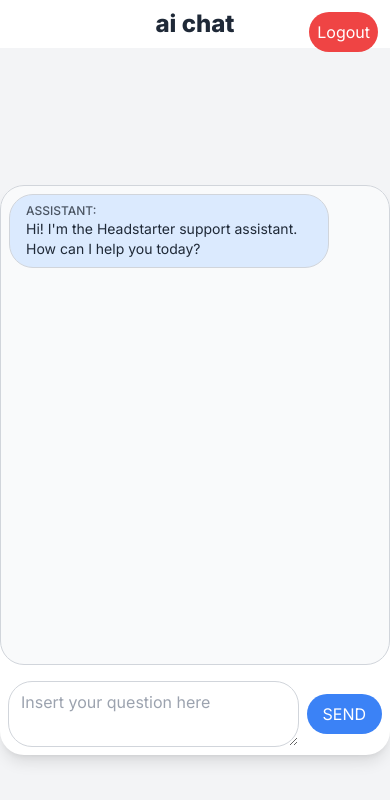
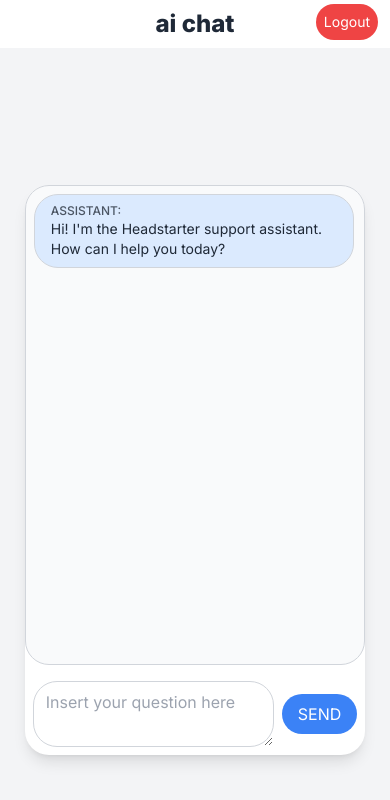
Before and after one commit to ibrahim-kiri/AI-CustomerSupport-Chat, a Next.js app: page / in a window 390 px wide. Shown: the top 800 px of the page. Built offline with nearby package versions, Linux system fonts and the light colour scheme; no server answers; the database is empty; sample sign-in values are in the browser's storage.

Commit message:
minor styling changes to fit small screen

```diff
--- a/src/components/ChatWindow.tsx
+++ b/src/components/ChatWindow.tsx
@@ -147,10 +147,10 @@ export default function ChatWindow() {
 
   return (
     <div className="flex items-center justify-center min-h-screen bg-gray-100 overflow-hidden">
-      <div className="w-full max-w-3xl bg-white shadow-lg rounded-[24px]">
+      <div className="w-90 md:w-full max-w-3xl bg-white shadow-lg rounded-[24px]">
         <button
           onClick={handleLogout}
-          className="absolute top-3 right-3 bg-red-500 text-white p-2 rounded-[24px] hover:bg-red-600 transition-colors"
+          className="absolute top-1 text-sm md:text-base md:top-3 right-3 bg-red-500 text-white p-2 rounded-[24px] hover:bg-red-600 transition-colors"
         >
           Logout
         </button>
```
